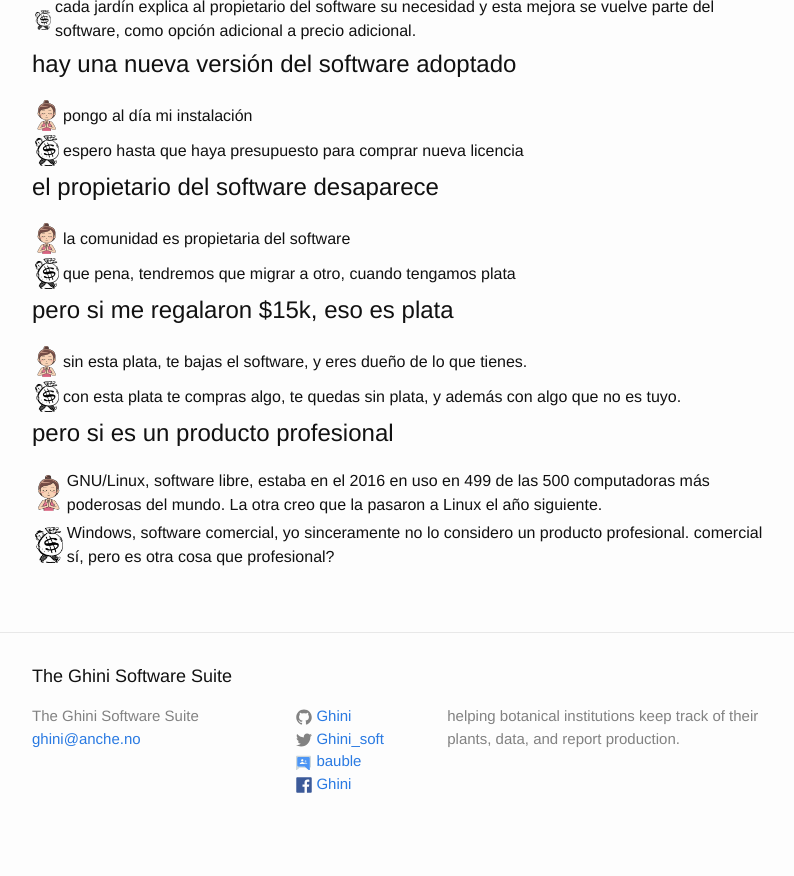
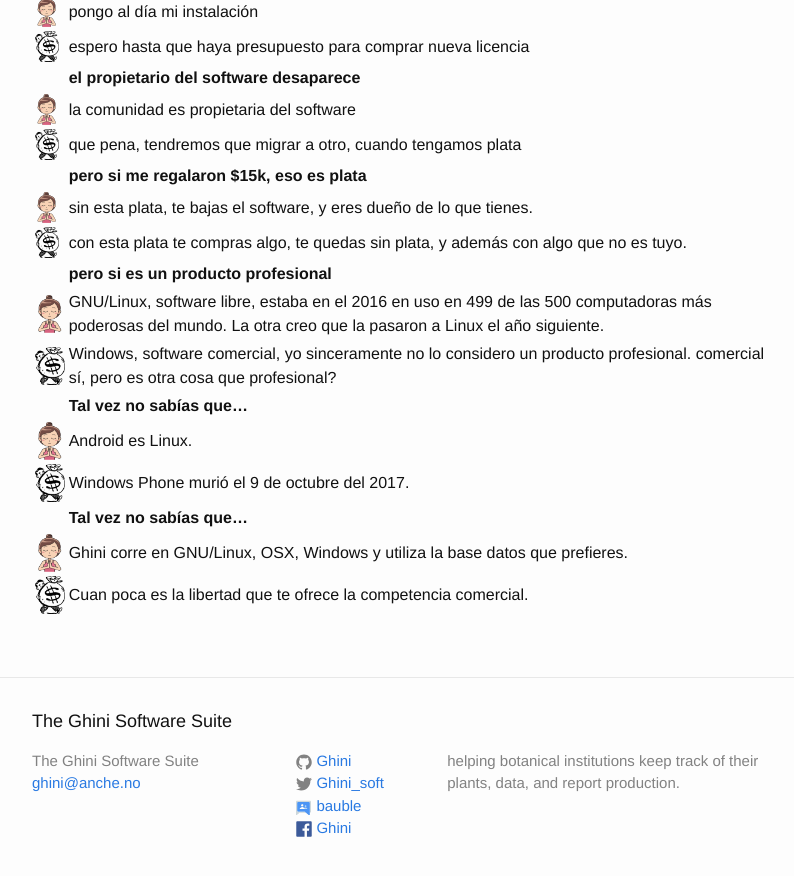
Before and after one commit to Ghini/ghini.github.io, a Jekyll site: the page built from _posts/2018-04-21-what's-the-difference.md, in a window 1280 px wide and 900 px high, scrolled down 852 px. Shown: the top 876 px of the window, without its empty margins (238-1032 px from the left). Built offline with Jekyll 4.4.1, drawn with Linux system fonts in a browser that asks for light colours; before the commit the page ends 1707 px from its top, so only the background shows below that.

Commit message:
a meditated decision

```diff
--- a/_posts/2018-04-21-what's-the-difference.md
+++ b/_posts/2018-04-21-what's-the-difference.md
@@ -12,48 +12,35 @@
 
 No, I'm not kidding, I'm comparing
 
-| ![freedom](/images/meditate-64.png) | a meditated decision, with  |
-| ![dependency](/images/money-64.png) | money based considerations. |
+| ![freedom](/images/meditate-64.png) | a meditated decision, with    |
+| ![dependency](/images/money-64.png) | money based considerations.   |
 
+--------------------------------
 
-hay presupuesto a disposición (Estado, U.E., EE.UU.)
-==============================================================
-
-| ![freedom](/images/meditate.png) | los jardines se ponen de acuerdo para un proyecto común |
-| ![dependency](/images/money.png) | los jardines compiten entre ellos |
-
-compramos un software
-===============================
-
-| ![freedom](/images/meditate.png) | el programa adquirido es propiedad de la comunidad, y cada jardín tiene derecho a adaptar, ampliar, y compartir |
-| ![dependency](/images/money.png) | el programa adquirido es propiedad de la empresa y el jardín tiene licencia de uso, con limitaciones |
-
-tenemos una idea y falta en el software y hay presupuesto entre varios jardines
-=============================================================================================
-
-| ![freedom](/images/meditate.png) | juntos con otros jardines mejoramos el software y compartimos la mejora |
-| ![dependency](/images/money.png) | cada jardín explica al propietario del software su necesidad y esta mejora se vuelve parte del software, como opción adicional a precio adicional. |
-
-hay una nueva versión del software adoptado
-==============================================================
-
-| ![freedom](/images/meditate.png) | pongo al día mi instalación |
-| ![dependency](/images/money.png) | espero hasta que haya presupuesto para comprar nueva licencia |
-
-el propietario del software desaparece
-==============================================================
-
-| ![freedom](/images/meditate.png) | la comunidad es propietaria del software |
-| ![dependency](/images/money.png) | que pena, tendremos que migrar a otro, cuando tengamos plata |
-
-pero si me regalaron $15k, eso es plata
-==============================================================
-
-| ![freedom](/images/meditate.png) | sin esta plata, te bajas el software, y eres dueño de lo que tienes. |
-| ![dependency](/images/money.png) | con esta plata te compras algo, te quedas sin plata, y además con algo que no es tuyo. |
-
-pero si es un producto profesional
-======================================
-
-| ![freedom](/images/meditate-64.png) | GNU/Linux, software libre, estaba en el 2016 en uso en 499 de las 500 computadoras más poderosas del mundo.  La otra creo que la pasaron a Linux el año siguiente. |
-| ![dependency](/images/money-64.png) | Windows, software comercial, yo sinceramente no lo considero un producto profesional.  comercial sí, pero es otra cosa que profesional? |
+| | **hay presupuesto a disposición (Estado, U.E., EE.UU.)**     |
+| ![freedom](/images/meditate.png) | los jardines se ponen de acuerdo para un proyecto común     |
+| ![dependency](/images/money.png) | los jardines compiten entre ellos     |
+| | **compramos un software**     |
+| ![freedom](/images/meditate.png) | el programa adquirido es propiedad de la comunidad, y cada jardín tiene derecho a adaptar, ampliar, y compartir     |
+| ![dependency](/images/money.png) | el programa adquirido es propiedad de la empresa y el jardín tiene licencia de uso, con limitaciones              |
+| | **tenemos una idea y falta en el software y hay presupuesto entre varios jardines**     |
+| ![freedom](/images/meditate.png) | juntos con otros jardines mejoramos el software y compartimos la mejora     |
+| ![dependency](/images/money.png) | cada jardín explica al propietario del software su necesidad y esta mejora se vuelve parte del software, como opción adicional a precio adicional.     |
+| | **hay una nueva versión del software adoptado**   |
+| ![freedom](/images/meditate.png) | pongo al día mi instalación   |
+| ![dependency](/images/money.png) | espero hasta que haya presupuesto para comprar nueva licencia   |
+| | **el propietario del software desaparece**   |
+| ![freedom](/images/meditate.png) | la comunidad es propietaria del software   |
+| ![dependency](/images/money.png) | que pena, tendremos que migrar a otro, cuando tengamos plata   |
+| | **pero si me regalaron $15k, eso es plata**   |
+| ![freedom](/images/meditate.png) | sin esta plata, te bajas el software, y eres dueño de lo que tienes.   |
+| ![dependency](/images/money.png) | con esta plata te compras algo, te quedas sin plata, y además con algo que no es tuyo.   |
+| | **pero si es un producto profesional**   |
+| ![freedom](/images/meditate-64.png) | GNU/Linux, software libre, estaba en el 2016 en uso en 499 de las 500 computadoras más poderosas del mundo.  La otra creo que la pasaron a Linux el año siguiente.   |
+| ![dependency](/images/money-64.png) | Windows, software comercial, yo sinceramente no lo considero un producto profesional.  comercial sí, pero es otra cosa que profesional?   |
+| | **Tal vez no sabías que...**   |
+| ![freedom](/images/meditate-64.png) | Android es Linux.  |
+| ![dependency](/images/money-64.png) | Windows Phone murió el 9 de octubre del 2017.  |
+| | **Tal vez no sabías que...**   |
+| ![freedom](/images/meditate-64.png) | Ghini corre en GNU/Linux, OSX, Windows y utiliza la base datos que prefieres.  |
+| ![dependency](/images/money-64.png) | Cuan poca es la libertad que te ofrece la competencia comercial.  |
```
